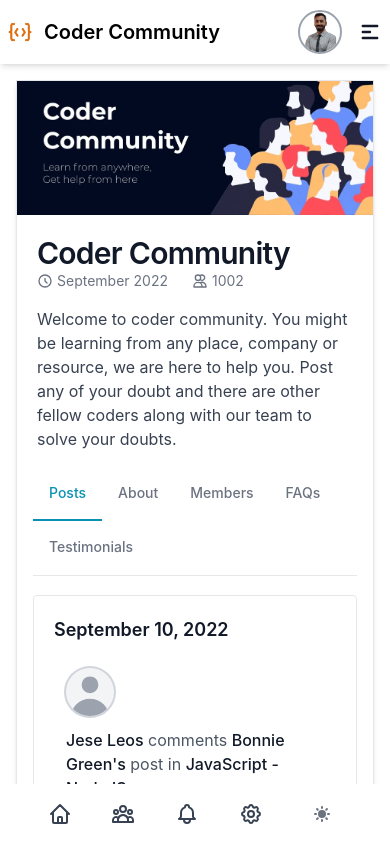
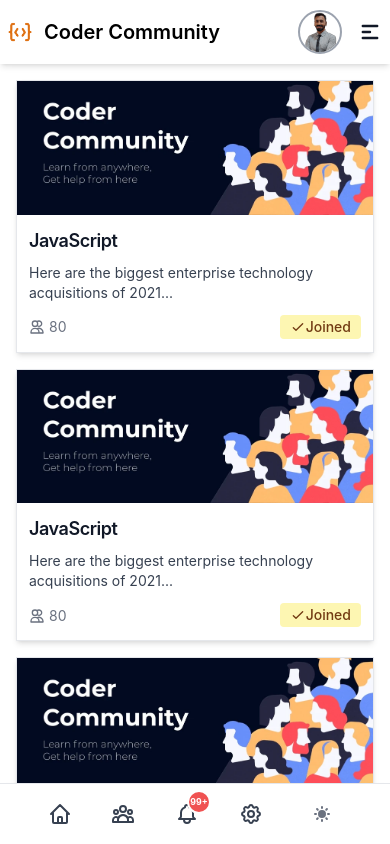
Before and after one commit to vikasrohra/community, a React (Create React App) app: page / in a window 390 px wide. Both pictures are taken after a click on the icon 123 px from the left and 814 px from the top of the page. Shown: the top 844 px of the page. Built offline with nearby package versions, Linux system fonts and the light colour scheme.

Commit message:
Made bottom nav dynamic

```diff
--- a/src/App.js
+++ b/src/App.js
@@ -26,17 +26,14 @@ function App() {
   }
 
   const setHomeVisibility = (visibility) => {
-    debugger;
     setShowHome(visibility);
   }
 
   const setGroupsVisibility = (visibility) => {
-    debugger;
     setShowGroups(visibility);
   }
 
   const setSettingsVisibility = (visibility) => {
-    debugger;
     setShowSettings(visibility);
   }
 
@@ -50,7 +47,7 @@ function App() {
           {showGroups && <ExploreGroups /> }
           {(showHome || showGroups) && <RightSection animate={animate} />}
         </main>
-        <BottomNav animate={animate} />
+        <BottomNav animate={animate} isHomeSelected={showHome} isGroupsSelected={showGroups} isSettingsSelected={showSettings} setHomeVisibility={setHomeVisibility} setGroupsVisibility={setGroupsVisibility} setSettingsVisibility={setSettingsVisibility} />
 
         {/* <button className="text-white bg-blue-700 hover:bg-blue-800 focus:ring-4 focus:outline-none focus:ring-blue-300 font-medium rounded-lg text-sm px-4 py-2.5 text-center inline-flex items-center dark:bg-blue-600 dark:hover:bg-blue-700 dark:focus:ring-blue-800" type="button" onClick={() => setPreviewModalVisibility(true)}>Dropdown button <svg aria-hidden="true" className="ml-2 w-4 h-4" fill="none" stroke="currentColor" viewBox="0 0 24 24" xmlns="http://www.w3.org/2000/svg"><path stroke-linecap="round" stroke-linejoin="round" stroke-width="2" d="M19 9l-7 7-7-7"></path></svg></button> */}
 
--- a/src/Components/BottomNav.js
+++ b/src/Components/BottomNav.js
@@ -2,10 +2,16 @@ import { Navbar } from "flowbite-react";
 import { DarkThemeToggle } from 'flowbite-react/lib/esm/components';
 
 const BottomNav = (props) => {
-    const { animate } = { ...props };
+    const { animate, isHomeSelected, isGroupsSelected, isSettingsSelected, setHomeVisibility, setGroupsVisibility, setSettingsVisibility } = { ...props };
+
+    const setSectionVisibility = (isHome, isGroup, isSettting) => {
+        setHomeVisibility(isHome);
+        setGroupsVisibility(isGroup);
+        setSettingsVisibility(isSettting);
+    }
 
     return (
-        <div className="fixed bottom-0 w-full lg:hidden shadow-md">
+        <div className="fixed bottom-0 border-t border-t-gray-200 dark:border-t-gray-700 w-full lg:hidden shadow-md">
             <Navbar
                 fluid={false}
                 rounded={false}
@@ -14,16 +20,19 @@ const BottomNav = (props) => {
                 {/* Bottom Nav */}
                 <div className={`w-full flex justify-evenly items-center ${animate ? "hidden" : ""} lg:hidden`}>
                     {/* Home */}
-                    <svg className="w-6 h-6 text-gray-700 dark:text-white" fill="none" stroke="currentColor" viewBox="0 0 24 24" xmlns="http://www.w3.org/2000/svg"><path stroke-linecap="round" stroke-linejoin="round" stroke-width="2" d="M3 12l2-2m0 0l7-7 7 7M5 10v10a1 1 0 001 1h3m10-11l2 2m-2-2v10a1 1 0 01-1 1h-3m-6 0a1 1 0 001-1v-4a1 1 0 011-1h2a1 1 0 011 1v4a1 1 0 001 1m-6 0h6"></path></svg>
+                    <svg className={`w-6 h-6 text-gray-700 dark:text-white cursor-pointer ${isHomeSelected ? 'text-[#1c64f2] dark:text-[#1c64f2]' : ''}`} fill="none" stroke="currentColor" viewBox="0 0 24 24" xmlns="http://www.w3.org/2000/svg" onClick={() => setSectionVisibility(true, false, false)}><path stroke-linecap="round" stroke-linejoin="round" stroke-width="2" d="M3 12l2-2m0 0l7-7 7 7M5 10v10a1 1 0 001 1h3m10-11l2 2m-2-2v10a1 1 0 01-1 1h-3m-6 0a1 1 0 001-1v-4a1 1 0 011-1h2a1 1 0 011 1v4a1 1 0 001 1m-6 0h6"></path></svg>
 
                     {/* Explore Groups */}
-                    <svg className="w-6 h-6 text-gray-700 dark:text-white" fill="none" stroke="currentColor" viewBox="0 0 24 24" xmlns="http://www.w3.org/2000/svg"><path stroke-linecap="round" stroke-linejoin="round" stroke-width="2" d="M17 20h5v-2a3 3 0 00-5.356-1.857M17 20H7m10 0v-2c0-.656-.126-1.283-.356-1.857M7 20H2v-2a3 3 0 015.356-1.857M7 20v-2c0-.656.126-1.283.356-1.857m0 0a5.002 5.002 0 019.288 0M15 7a3 3 0 11-6 0 3 3 0 016 0zm6 3a2 2 0 11-4 0 2 2 0 014 0zM7 10a2 2 0 11-4 0 2 2 0 014 0z"></path></svg>
+                    <svg className={`w-6 h-6 text-gray-700 dark:text-white cursor-pointer ${isGroupsSelected ? 'text-[#1c64f2] dark:text-[#1c64f2]' : ''}`} fill="none" stroke="currentColor" viewBox="0 0 24 24" xmlns="http://www.w3.org/2000/svg" onClick={() => setSectionVisibility(false, true, false)}><path strokeLinecap="round" strokeLinejoin="round" strokeWidth={2} d="M17 20h5v-2a3 3 0 00-5.356-1.857M17 20H7m10 0v-2c0-.656-.126-1.283-.356-1.857M7 20H2v-2a3 3 0 015.356-1.857M7 20v-2c0-.656.126-1.283.356-1.857m0 0a5.002 5.002 0 019.288 0M15 7a3 3 0 11-6 0 3 3 0 016 0zm6 3a2 2 0 11-4 0 2 2 0 014 0zM7 10a2 2 0 11-4 0 2 2 0 014 0z" /></svg>
 
                     {/* Notifications */}
-                    <svg className="w-6 h-6 text-gray-700 dark:text-white cursor-pointer" fill="none" stroke="currentColor" viewBox="0 0 24 24" xmlns="http://www.w3.org/2000/svg"><path stroke-linecap="round" stroke-linejoin="round" stroke-width="2" d="M15 17h5l-1.405-1.405A2.032 2.032 0 0118 14.158V11a6.002 6.002 0 00-4-5.659V5a2 2 0 10-4 0v.341C7.67 6.165 6 8.388 6 11v3.159c0 .538-.214 1.055-.595 1.436L4 17h5m6 0v1a3 3 0 11-6 0v-1m6 0H9"></path></svg>
+                    <div className="relative cursor-pointer">
+                        <svg className="w-6 h-6 text-gray-700 dark:text-white" fill="none" stroke="currentColor" viewBox="0 0 24 24" xmlns="http://www.w3.org/2000/svg"><path stroke-linecap="round" stroke-linejoin="round" stroke-width="2" d="M15 17h5l-1.405-1.405A2.032 2.032 0 0118 14.158V11a6.002 6.002 0 00-4-5.659V5a2 2 0 10-4 0v.341C7.67 6.165 6 8.388 6 11v3.159c0 .538-.214 1.055-.595 1.436L4 17h5m6 0v1a3 3 0 11-6 0v-1m6 0H9"></path></svg>
+                        <div className="inline-flex absolute -top-3 -right-3 justify-center items-center w-6 h-6 text-[0.55rem] font-bold text-white bg-red-500 rounded-full border-2 border-white dark:border-gray-900">99+</div>
+                    </div>
 
                     {/* Settings */}
-                    <svg className="w-6 h-6 text-gray-700 dark:text-white cursor-pointer" fill="none" stroke="currentColor" viewBox="0 0 24 24" xmlns="http://www.w3.org/2000/svg"><path stroke-linecap="round" stroke-linejoin="round" stroke-width="2" d="M10.325 4.317c.426-1.756 2.924-1.756 3.35 0a1.724 1.724 0 002.573 1.066c1.543-.94 3.31.826 2.37 2.37a1.724 1.724 0 001.065 2.572c1.756.426 1.756 2.924 0 3.35a1.724 1.724 0 00-1.066 2.573c.94 1.543-.826 3.31-2.37 2.37a1.724 1.724 0 00-2.572 1.065c-.426 1.756-2.924 1.756-3.35 0a1.724 1.724 0 00-2.573-1.066c-1.543.94-3.31-.826-2.37-2.37a1.724 1.724 0 00-1.065-2.572c-1.756-.426-1.756-2.924 0-3.35a1.724 1.724 0 001.066-2.573c-.94-1.543.826-3.31 2.37-2.37.996.608 2.296.07 2.572-1.065z"></path><path stroke-linecap="round" stroke-linejoin="round" stroke-width="2" d="M15 12a3 3 0 11-6 0 3 3 0 016 0z"></path></svg>
+                    <svg className={`w-6 h-6 text-gray-700 dark:text-white cursor-pointer ${isSettingsSelected ? 'text-[#1c64f2] dark:text-[#1c64f2]' : ''}`} fill="none" stroke="currentColor" viewBox="0 0 24 24" xmlns="http://www.w3.org/2000/svg" onClick={() => setSectionVisibility(false, false, true)}><path stroke-linecap="round" stroke-linejoin="round" stroke-width="2" d="M10.325 4.317c.426-1.756 2.924-1.756 3.35 0a1.724 1.724 0 002.573 1.066c1.543-.94 3.31.826 2.37 2.37a1.724 1.724 0 001.065 2.572c1.756.426 1.756 2.924 0 3.35a1.724 1.724 0 00-1.066 2.573c.94 1.543-.826 3.31-2.37 2.37a1.724 1.724 0 00-2.572 1.065c-.426 1.756-2.924 1.756-3.35 0a1.724 1.724 0 00-2.573-1.066c-1.543.94-3.31-.826-2.37-2.37a1.724 1.724 0 00-1.065-2.572c-1.756-.426-1.756-2.924 0-3.35a1.724 1.724 0 001.066-2.573c-.94-1.543.826-3.31 2.37-2.37.996.608 2.296.07 2.572-1.065z"></path><path stroke-linecap="round" stroke-linejoin="round" stroke-width="2" d="M15 12a3 3 0 11-6 0 3 3 0 016 0z"></path></svg>
 
                     <DarkThemeToggle />
                 </div>
--- a/src/Components/ExploreGroups.js
+++ b/src/Components/ExploreGroups.js
@@ -1,9 +1,9 @@
 const ExploreGroups = () => {
     return (
         <div className="flex items-start flex-wrap w-full gap-4 md:gap-3 lg:gap-0 md:gap-x-[1.70%] lg:gap-x-[1.70%] bg-white text-left mx-4 lg:m-0 lg:ml-[16rem] xl:ml-[16.9rem] lg:mr-4">
-            <div class="md:w-[32%] bg-white shadow-md dark:bg-gray-800">
+            <div class="md:w-[32%] bg-white shadow-md border border-gray-200 dark:border-0 dark:bg-gray-800 overflow-hidden">
                 <a href="#">
-                    <img src={require('../Assets/Images/hero.webp')} alt="" />
+                    <img className='hover:scale-105 delay-200 duration-300' src={require('../Assets/Images/hero.webp')} alt="" />
                 </a>
                 <div class="p-3">
                     <a href="#">
@@ -26,9 +26,9 @@ const ExploreGroups = () => {
                     </div>
                 </div>
             </div>
-            <div class="md:w-[32%] bg-white shadow-md dark:bg-gray-800">
+            <div class="md:w-[32%] bg-white shadow-md border border-gray-200 dark:border-0 dark:bg-gray-800 overflow-hidden">
                 <a href="#">
-                    <img src={require('../Assets/Images/hero.webp')} alt="" />
+                    <img className='hover:scale-105 delay-200 duration-300' src={require('../Assets/Images/hero.webp')} alt="" />
                 </a>
                 <div class="p-3">
                     <a href="#">
@@ -51,9 +51,9 @@ const ExploreGroups = () => {
                     </div>
                 </div>
             </div>
-            <div class="md:w-[32%] bg-white shadow-md dark:bg-gray-800">
+            <div class="md:w-[32%] bg-white shadow-md border border-gray-200 dark:border-0 dark:bg-gray-800 overflow-hidden">
                 <a href="#">
-                    <img src={require('../Assets/Images/hero.webp')} alt="" />
+                    <img className='hover:scale-105 delay-200 duration-300' src={require('../Assets/Images/hero.webp')} alt="" />
                 </a>
                 <div class="p-3">
                     <a href="#">
@@ -75,9 +75,9 @@ const ExploreGroups = () => {
                     </div>
                 </div>
             </div>
-            <div class="md:w-[32%] bg-white shadow-md dark:bg-gray-800">
+            <div class="md:w-[32%] bg-white shadow-md border border-gray-200 dark:border-0 dark:bg-gray-800 overflow-hidden">
                 <a href="#">
-                    <img src={require('../Assets/Images/hero.webp')} alt="" />
+                    <img className='hover:scale-105 delay-200 duration-300' src={require('../Assets/Images/hero.webp')} alt="" />
                 </a>
                 <div class="p-3">
                     <a href="#">
@@ -100,9 +100,9 @@ const ExploreGroups = () => {
                     </div>
                 </div>
             </div>
-            <div class="md:w-[32%] bg-white shadow-md dark:bg-gray-800">
+            <div class="md:w-[32%] bg-white shadow-md border border-gray-200 dark:border-0 dark:bg-gray-800 overflow-hidden">
                 <a href="#">
-                    <img src={require('../Assets/Images/hero.webp')} alt="" />
+                    <img className='hover:scale-105 delay-200 duration-300' src={require('../Assets/Images/hero.webp')} alt="" />
                 </a>
                 <div class="p-3">
                     <a href="#">
@@ -125,9 +125,9 @@ const ExploreGroups = () => {
                     </div>
                 </div>
             </div>
-            <div class="md:w-[32%] bg-white shadow-md dark:bg-gray-800">
+            <div class="md:w-[32%] bg-white shadow-md border border-gray-200 dark:border-0 dark:bg-gray-800 overflow-hidden">
                 <a href="#">
-                    <img src={require('../Assets/Images/hero.webp')} alt="" />
+                    <img className='hover:scale-105 delay-200 duration-300' src={require('../Assets/Images/hero.webp')} alt="" />
                 </a>
                 <div class="p-3">
                     <a href="#">
@@ -150,9 +150,9 @@ const ExploreGroups = () => {
                     </div>
                 </div>
             </div>
-            <div class="md:w-[32%] bg-white shadow-md dark:bg-gray-800">
+            <div class="md:w-[32%] bg-white shadow-md border border-gray-200 dark:border-0 dark:bg-gray-800 overflow-hidden">
                 <a href="#">
-                    <img src={require('../Assets/Images/hero.webp')} alt="" />
+                    <img className='hover:scale-105 delay-200 duration-300' src={require('../Assets/Images/hero.webp')} alt="" />
                 </a>
                 <div class="p-3">
                     <a href="#">
--- a/src/Components/Hero.js
+++ b/src/Components/Hero.js
@@ -19,7 +19,7 @@ const Hero = (props) => {
                     <SectionTabs animate={animate} />
                 </div> :
                 <>
-                    <div className="w-full bg-white border border-gray-200 dark:border-gray-700 shadow-md text-left mx-4 lg:m-0 lg:ml-[16rem] xl:ml-[16.9rem] lg:mr-4 dark:bg-gray-800">
+                    <div className="w-full bg-white border border-gray-200 dark:border-gray-700 shadow-md text-left mx-4 lg:m-0 lg:ml-[16rem] xl:ml-[16.9rem] lg:mr-4 dark:bg-gray-800 dark:border-0">
                         <div className='overflow-hidden'>
                             <img className="w-full hover:scale-105 delay-200 duration-300" src={require('../Assets/Images/hero.webp')} alt="product" />
                         </div>
--- a/src/Components/SideNav.js
+++ b/src/Components/SideNav.js
@@ -5,7 +5,6 @@ const SideNav = (props) => {
     const { animate, isPreview, isHomeSelected, isGroupsSelected, isSettingsSelected, setHomeVisibility, setGroupsVisibility, setSettingsVisibility } = { ...props };
 
     const setSectionVisibility = (isHome, isGroup, isSettting) => {
-        debugger;
         setHomeVisibility(isHome);
         setGroupsVisibility(isGroup);
         setSettingsVisibility(isSettting);
```
